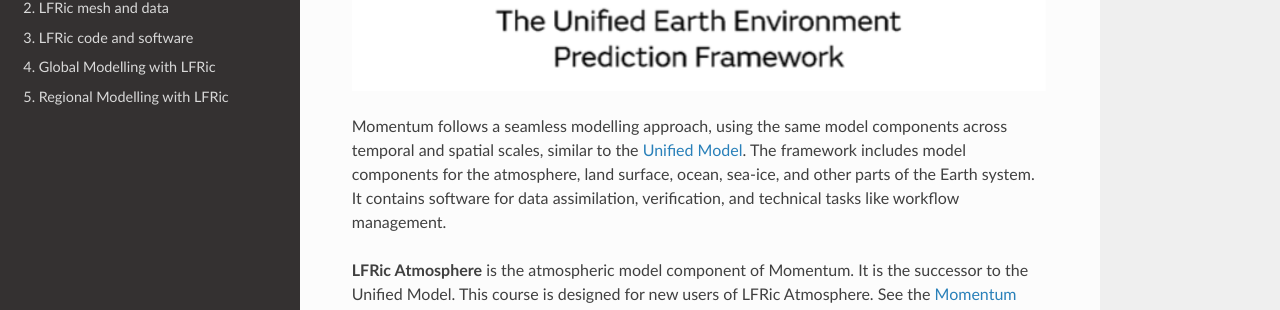
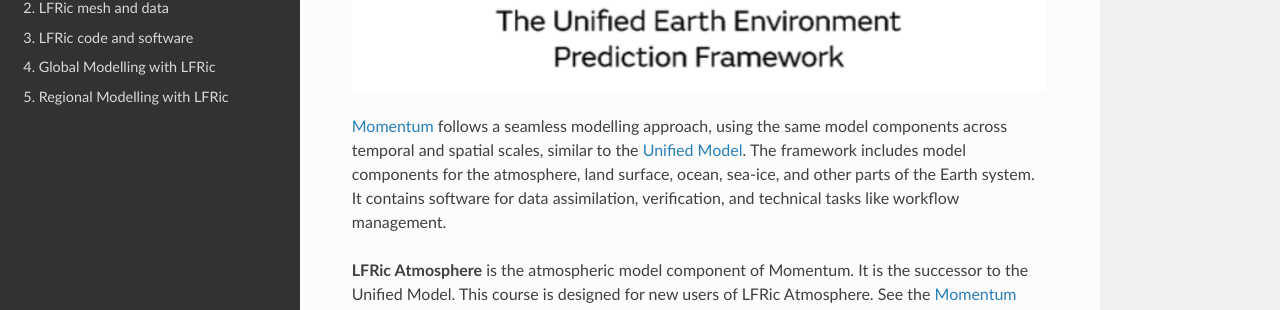
Before and after one commit to MetOffice/LFRic-Atmosphere-Training, a Sphinx documentation site: the page built from source/index.rst, in a window 1280 px wide and 900 px high, scrolled down 357 px. Shown: the part 141-451 px from the top of the window. Built offline with Sphinx 7.4.7 and the Read the Docs theme 3.1.0, drawn with Linux system fonts in a browser that asks for light colours; part of the change alters nothing that is shown.

```diff
--- a/source/index.rst
+++ b/source/index.rst
@@ -11,7 +11,7 @@ Momentum Training - LFRic Atmosphere
 .. image:: /_static/momentum_logo.png
    :width: 700px
 
-Momentum follows a seamless modelling approach, using the same model components across temporal and spatial scales, similar to the `Unified Model <https://www.metoffice.gov.uk/research/approach/modelling-systems/unified-model>`_. The framework includes model components for the atmosphere, land surface, ocean, sea-ice, and other parts of the Earth system. It contains software for data assimilation, verification, and technical tasks like workflow management.
+`Momentum <https://www.metoffice.gov.uk/research/approach/modelling-systems/momentum>`_ follows a seamless modelling approach, using the same model components across temporal and spatial scales, similar to the `Unified Model <https://www.metoffice.gov.uk/research/approach/modelling-systems/unified-model>`_. The framework includes model components for the atmosphere, land surface, ocean, sea-ice, and other parts of the Earth system. It contains software for data assimilation, verification, and technical tasks like workflow management.
 
 **LFRic Atmosphere** is the atmospheric model component of Momentum. It is the successor to the Unified Model. This course is designed for new users of LFRic Atmosphere. See the `Momentum website <https://www.metoffice.gov.uk/research/approach/modelling-systems/momentum>`_ for information about the other components of the modelling framework.
 
```
